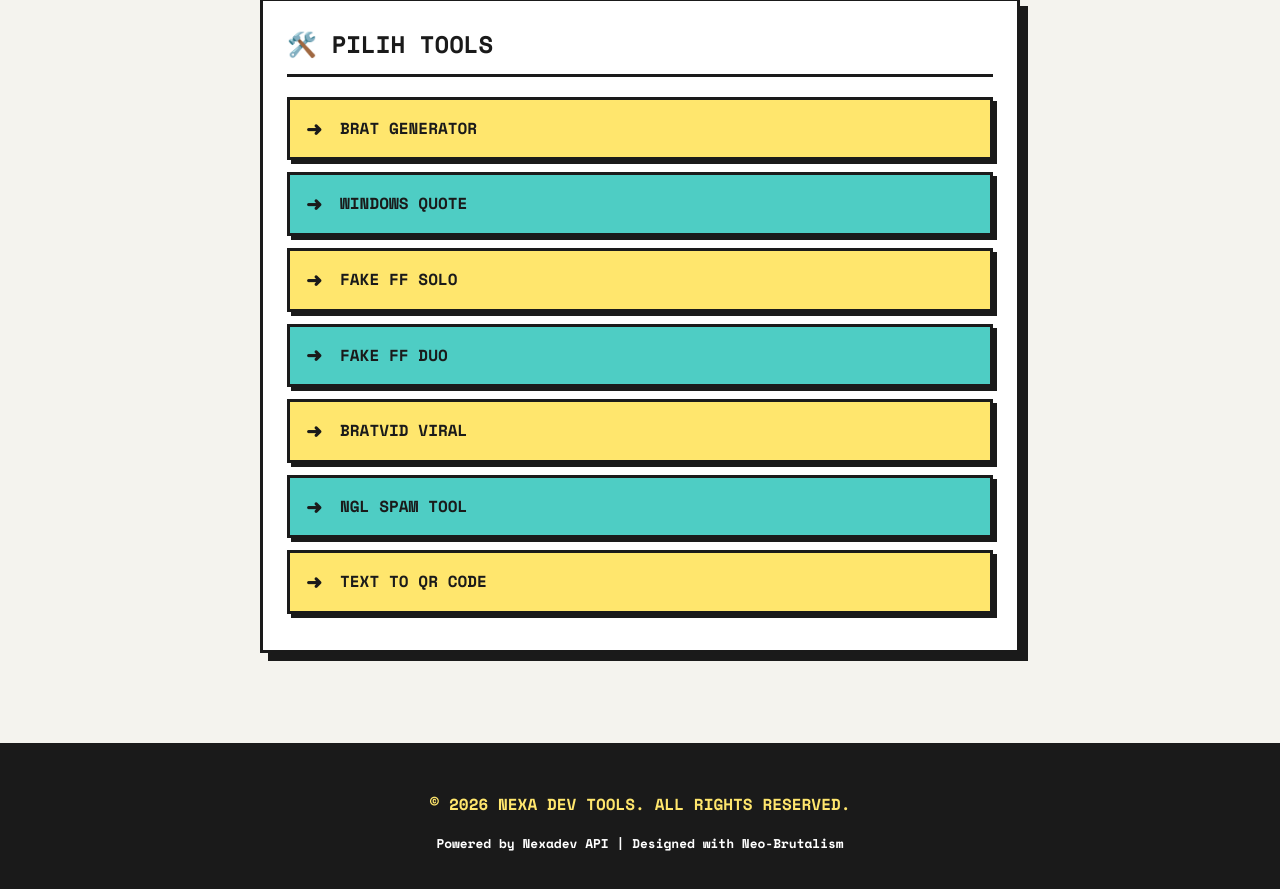
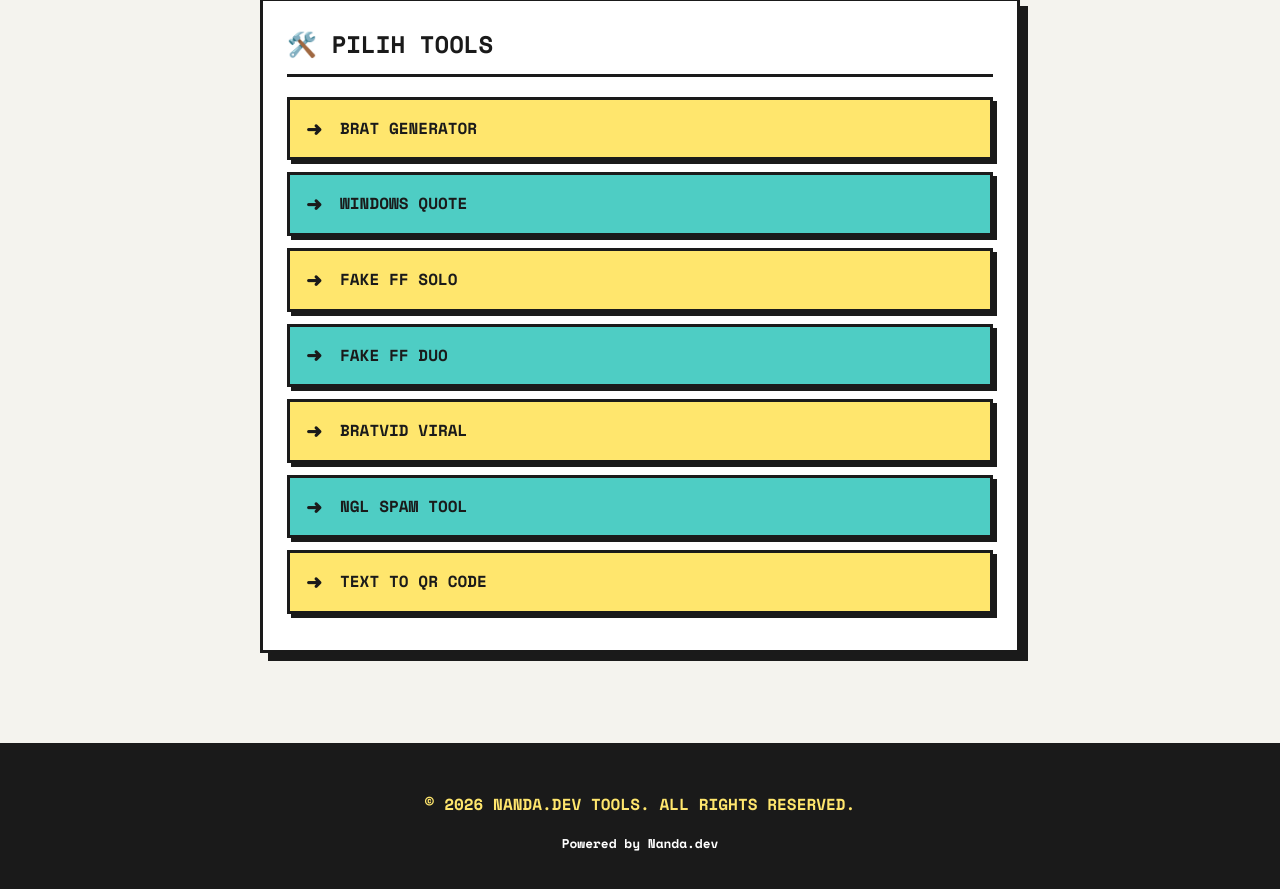
Before and after one commit to nanda-web-dev/tools-nanda, a plain HTML site: page index.html in a window 1280 px wide. Shown: the part 960-1849 px from the top of the page. Drawn offline with nearby package versions, Linux system fonts and the light colour scheme.

Commit message:
Update footer text and branding in index.html

```diff
--- a/index.html
+++ b/index.html
@@ -318,8 +318,8 @@
   </div>
 
   <div class="footer">
-    <p>© 2026 NEXA DEV TOOLS. ALL RIGHTS RESERVED.</p>
-    <p style="font-size: 0.8rem; margin-top: 10px; color: #fff;">Powered by Nexadev API | Designed with Neo-Brutalism</p>
+    <p>© 2026 NANDA.DEV TOOLS. ALL RIGHTS RESERVED.</p>
+    <p style="font-size: 0.8rem; margin-top: 10px; color: #fff;">Powered by Nanda.dev</p>
   </div>
 
   <script>
```
